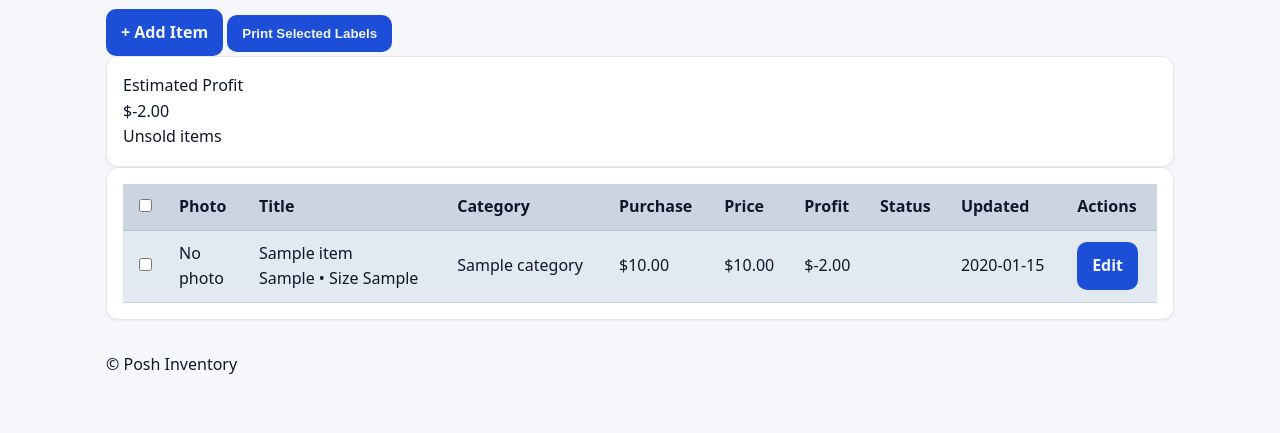
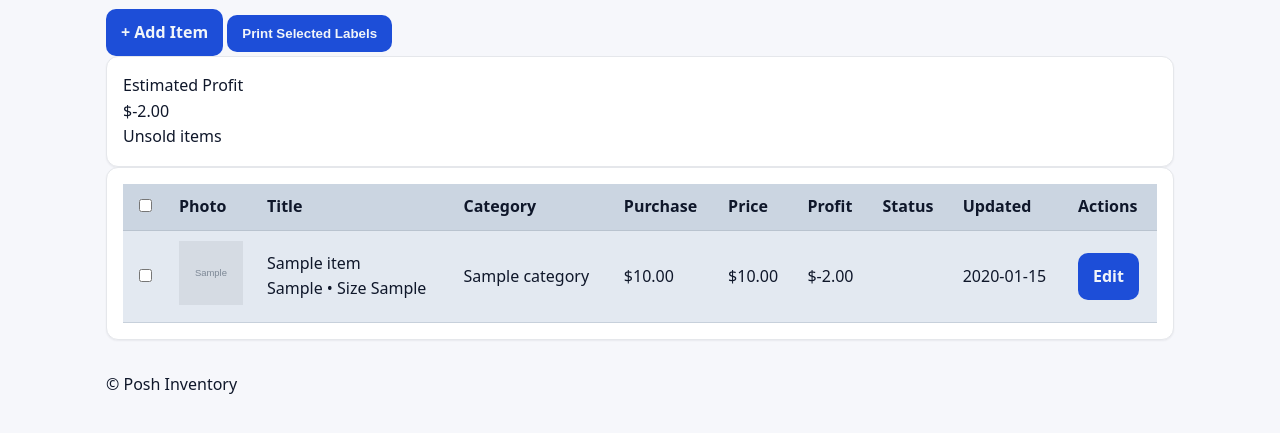
Before and after one commit to noahc763/posh-inventory, a Flask app: page / in a window 1280 px wide. Shown: the part 180-613 px from the top of the page. Run offline with Flask 3, Linux system fonts and the light colour scheme; a user stored in the database is signed in; tables that the repository leaves empty hold one stand-in row (values such as "Sample post"); grey boxes marked "Sample" are stand-in pictures; some libraries are stand-ins or nearby versions.

Commit message:
Fixed thumbnails

```diff
--- a/templates/dashboard.html
+++ b/templates/dashboard.html
@@ -66,10 +66,18 @@
 
                 <!-- thumbnail -->
                 <td style="width: 80px;">
-                  {% if item.photo_filename %}
-                    <a href="{{ media_url(item.photo_filename) }}" target="_blank">
+                  {# Prefer photo_path; fallback to photo_filename if it exists #}
+                  {% set photo = None %}
+                  {% if item.photo_path is defined and item.photo_path %}
+                    {% set photo = item.photo_path %}
+                  {% elif item.photo_filename is defined and item.photo_filename %}
+                    {% set photo = item.photo_filename %}
+                  {% endif %}
+
+                  {% if photo %}
+                    <a href="{{ media_url(photo) }}" target="_blank">
                       <img
-                        src="{{ media_url(item.photo_filename) }}"
+                        src="{{ media_url(photo) }}"
                         alt="Item photo"
                         class="img-thumbnail"
                         style="width:64px;height:64px;object-fit:cover;"
@@ -79,6 +87,7 @@
                     <span class="text-muted small">No photo</span>
                   {% endif %}
                 </td>
+
 
                 <!-- title / details -->
                 <td>
```
